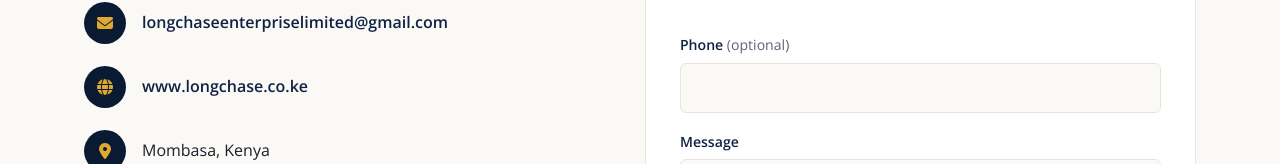
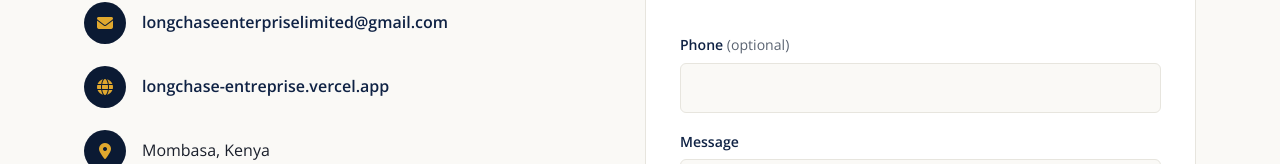
Before and after one commit to JGriffinsoduory/Longchase-Entreprise, a plain HTML site: page index.html in a window 1280 px wide. Shown: the part 3724-3888 px from the top of the page. Drawn offline with nearby package versions, Linux system fonts and the light colour scheme; no server answers.

Commit message:
Update contact website link

```diff
--- a/index.html
+++ b/index.html
@@ -305,7 +305,7 @@
           </li>
           <li>
             <i class="fa-solid fa-globe" aria-hidden="true"></i>
-            <div><a href="https://www.longchase.co.ke" target="_blank" rel="noopener">www.longchase.co.ke</a></div>
+            <div><a href="https://longchase-entreprise.vercel.app/" target="_blank" rel="noopener">longchase-entreprise.vercel.app</a></div>
           </li>
           <li>
             <i class="fa-solid fa-location-dot" aria-hidden="true"></i>
```
